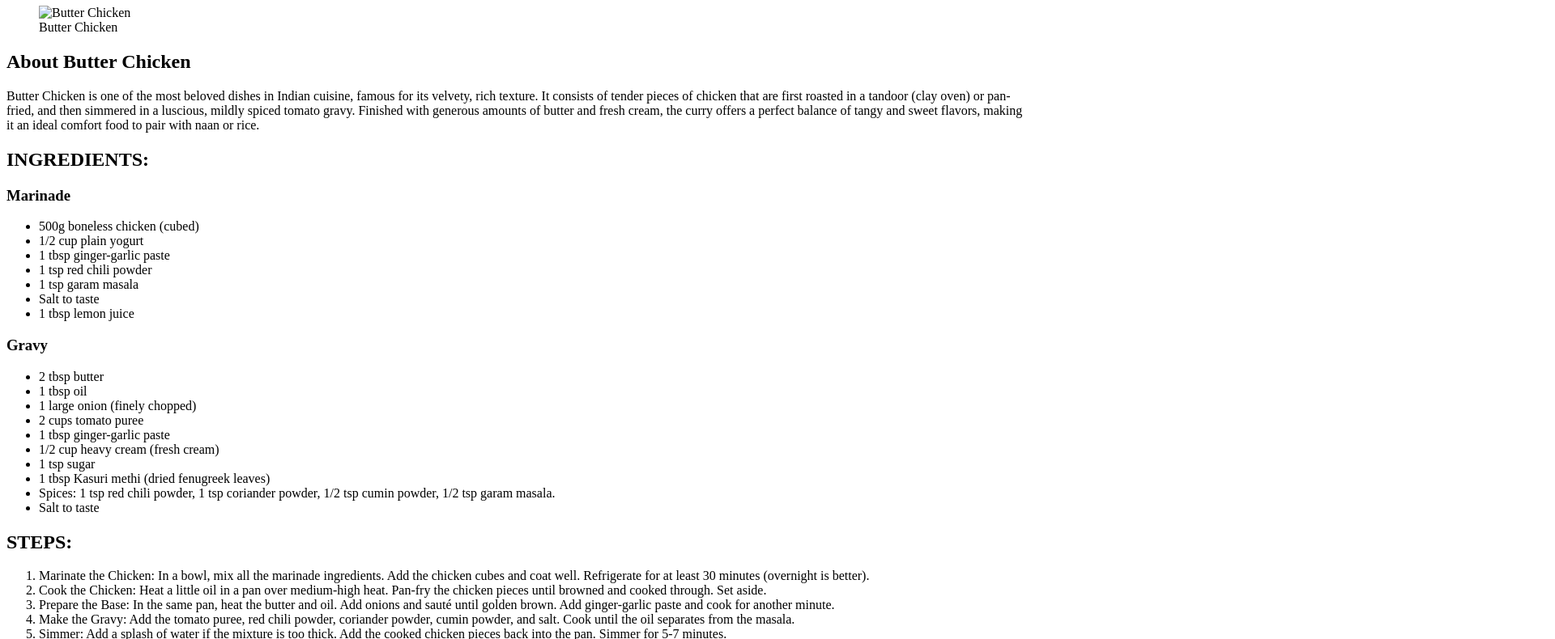
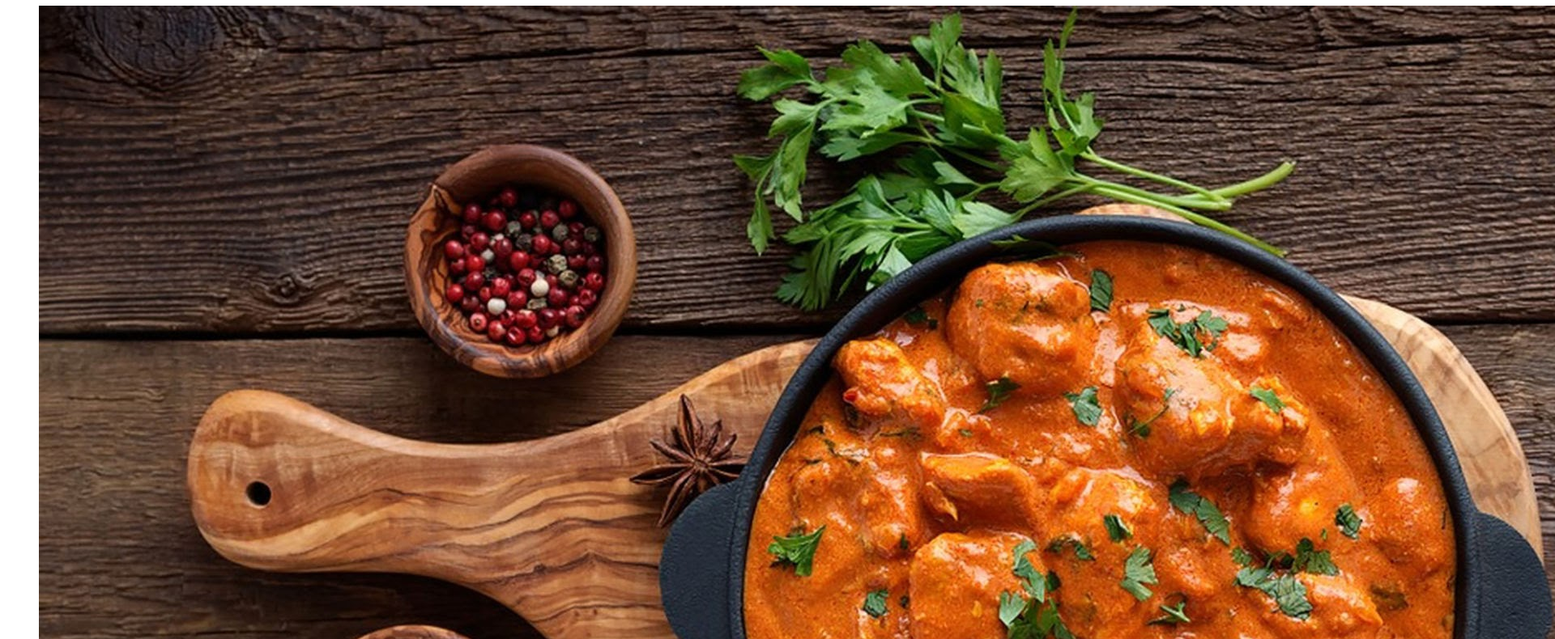
Before and after one commit to braventandel/odin-recipes, a plain HTML site: page recipes/butter_chicken.html in a window 1280 px wide. Shown: the part 99-889 px from the top of the page at 81% size, 1920 px wide, since content can reach past the window. Drawn offline with Linux system fonts and the light colour scheme.

Commit message:
Fix image source path for Butter Chicken recipe

```diff
--- a/recipes/butter_chicken.html
+++ b/recipes/butter_chicken.html
@@ -18,7 +18,7 @@
     </header>
 
     <figure class="hero">
-        <img src="./img/butter_chicken_2048x1369.jpg" alt="Butter Chicken" width="2048" height="1369">
+        <img src="../img/butter_chicken_2048x1369.jpg" alt="Butter Chicken" width="2048" height="1369">
         <figcaption>Butter Chicken</figcaption>
     </figure>
 
```
